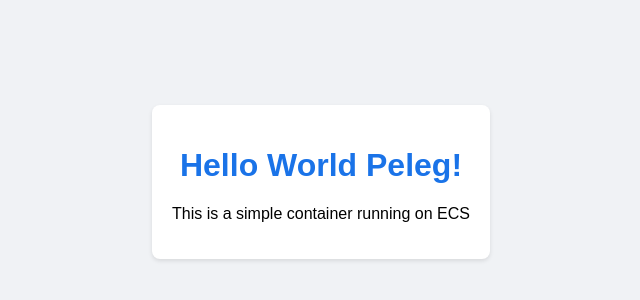
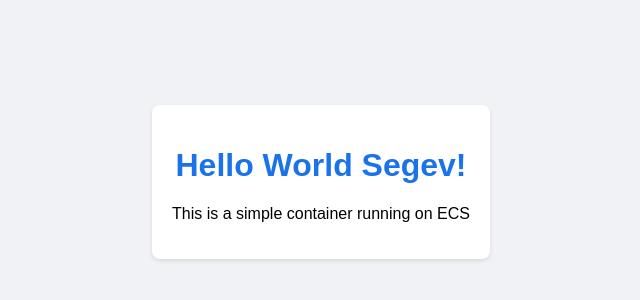
Before and after one commit to PelegNakav/job, a plain HTML site: page app/index.html in a window 1280 px wide. Shown: the part 218-518 px from the top of the page, 319-959 px from the left. Drawn offline with Linux system fonts and the light colour scheme.

Commit message:
hello world segev

```diff
--- a/app/index.html
+++ b/app/index.html
@@ -26,7 +26,7 @@
 </head>
 <body>
     <div class="container">
-        <h1>Hello World Peleg!</h1>
+        <h1>Hello World Segev!</h1>
         <p>This is a simple container running on ECS</p>
     </div>
 </body>
```
Also changed, not shown: 1 other file.
